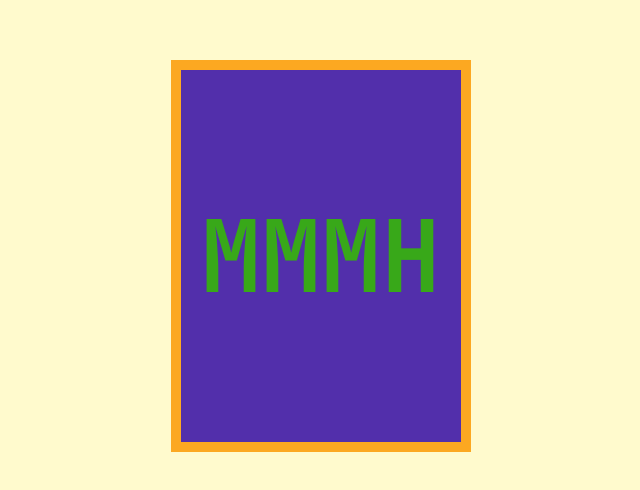
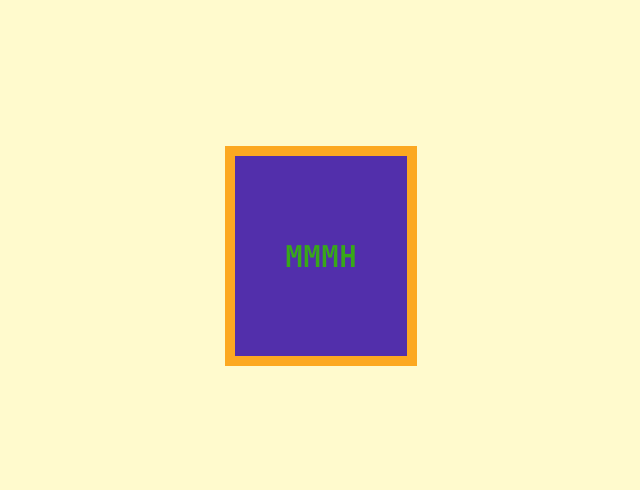
Before and after one commit to AlchemistBeren/Mhh, a plain HTML site: page index.html in a window 1280 px wide. Shown: the part 152-642 px from the top of the page, without its empty margins (319-959 px from the left). Drawn offline with Linux system fonts and the light colour scheme.

Commit message:
Update style.css

```diff
--- a/style.css
+++ b/style.css
@@ -7,7 +7,7 @@ body{
   flex-direction: column;
 }
 p {
-  font-size: 100px;
+  font-size: 30px;
   color: rgb(56, 168, 25);
   font-family: JetBrains Mono;
   text-transform: uppercase;
@@ -25,7 +25,6 @@ button{
   cursor: pointer;
   background-color:rgb(82, 47, 171);
   border:10px solid rgb(252, 168, 33);
-  padding: 20px;
 
 }
 
```
